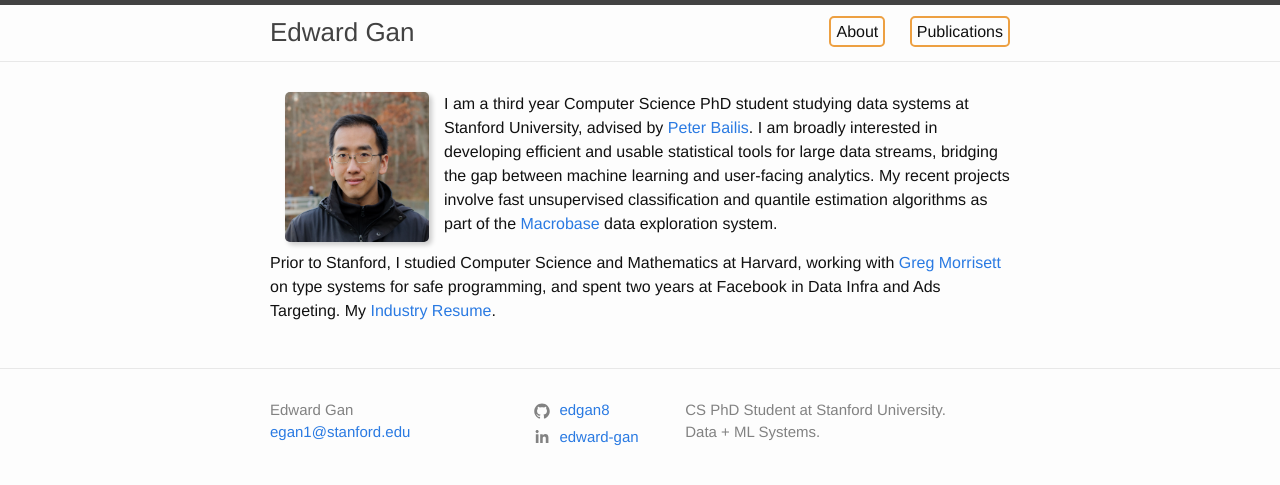
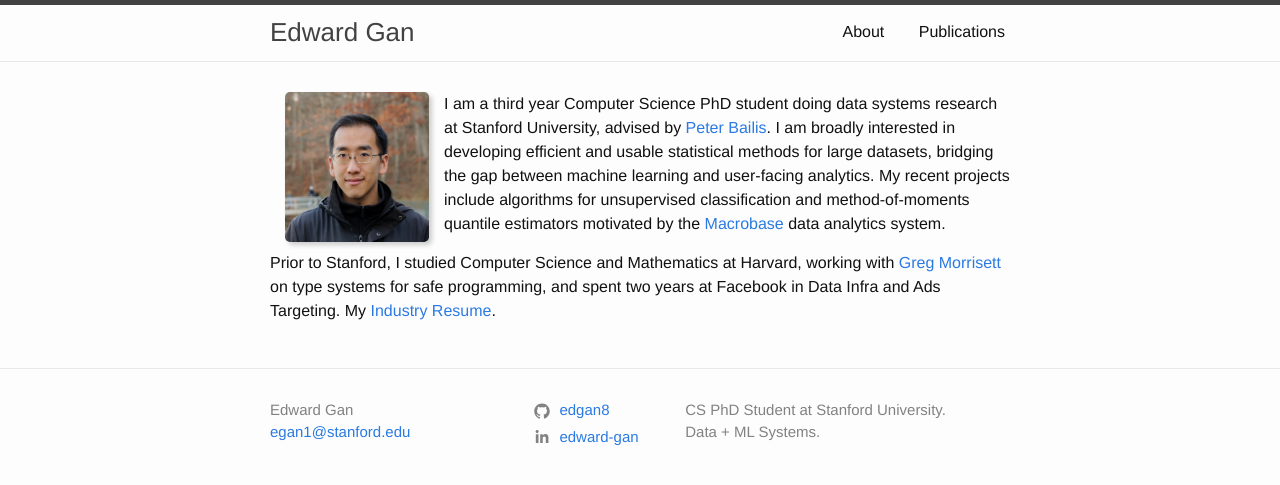
Before and after one commit to edgan8/edgan8.github.io, a Jekyll site: the page built from index.md, in a window 1280 px wide. Shown: the top 485 px of the page. Built offline with Jekyll 4.4.1, drawn with Linux system fonts in a browser that asks for light colours.

Commit message:
adding moments vldb paper

```diff
--- a/_sass/minima/_layout.scss
+++ b/_sass/minima/_layout.scss
@@ -36,9 +36,7 @@
   }
 
   .page-link {
-    border-radius: 5px;
     padding: 5px;
-    border: 2px solid rgb(237, 160, 66);
 
     color: $text-color;
     line-height: $base-line-height;
--- a/index.md
+++ b/index.md
@@ -6,8 +6,8 @@ layout: home
 title: About
 permalink: /
 ---
-I am a third year Computer Science PhD student studying data systems at Stanford University, advised by [Peter Bailis](http://www.bailis.org/).
-I am broadly interested in developing efficient and usable statistical tools for large data streams, bridging the gap between machine learning and user-facing analytics.
-My recent projects involve fast unsupervised classification and quantile estimation algorithms as part of the [Macrobase](http://macrobase.stanford.edu/) data exploration system.
+I am a third year Computer Science PhD student doing data systems research at Stanford University, advised by [Peter Bailis](http://www.bailis.org/).
+I am broadly interested in developing efficient and usable statistical methods for large datasets, bridging the gap between machine learning and user-facing analytics.
+My recent projects include algorithms for unsupervised classification and method-of-moments quantile estimators motivated by the [Macrobase](http://macrobase.stanford.edu/) data analytics system.
 
 Prior to Stanford, I studied Computer Science and Mathematics at Harvard, working with [Greg Morrisett](http://www.cs.cornell.edu/~jgm/) on type systems for safe programming, and spent two years at Facebook in Data Infra and Ads Targeting. My [Industry Resume](/assets/resumeWeb.pdf).
```
Also changed, not shown: _posts/2018-06-15-moments.md (added, +12 -0 lines), 1 other file.
